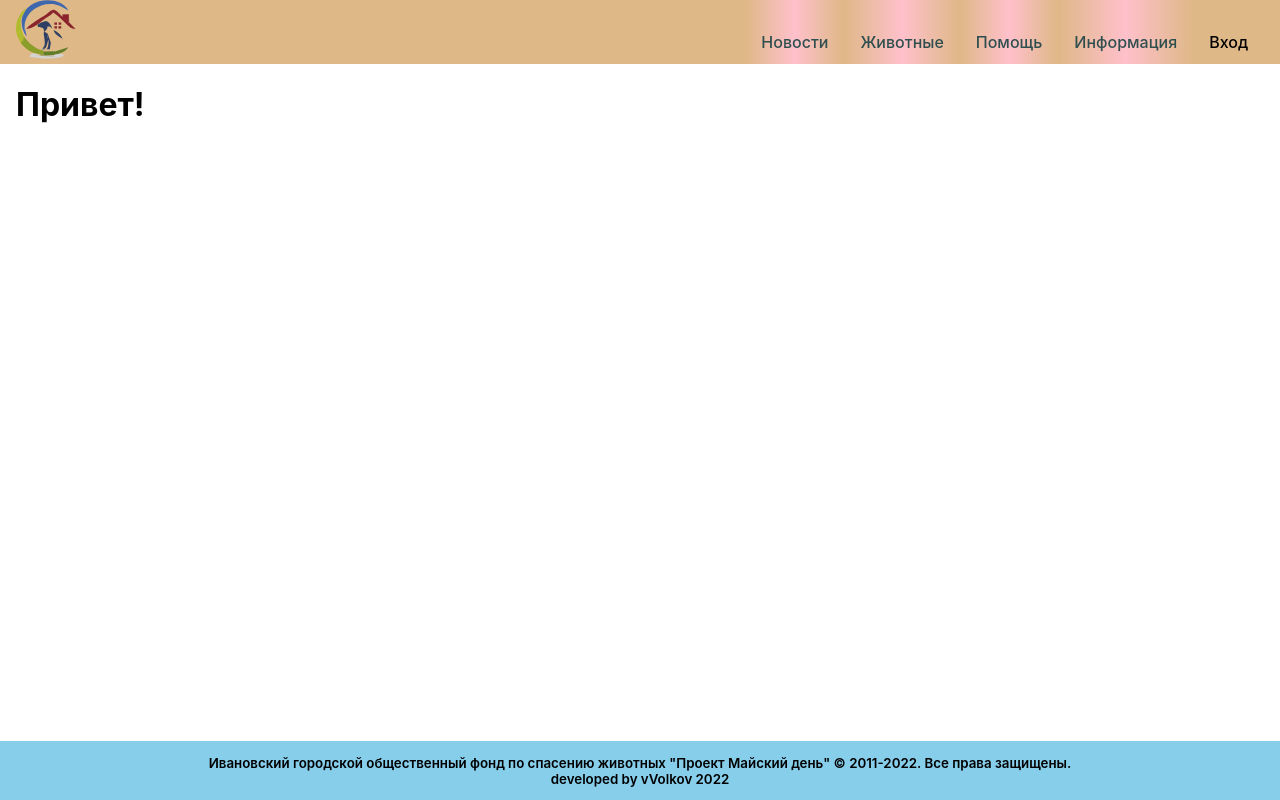
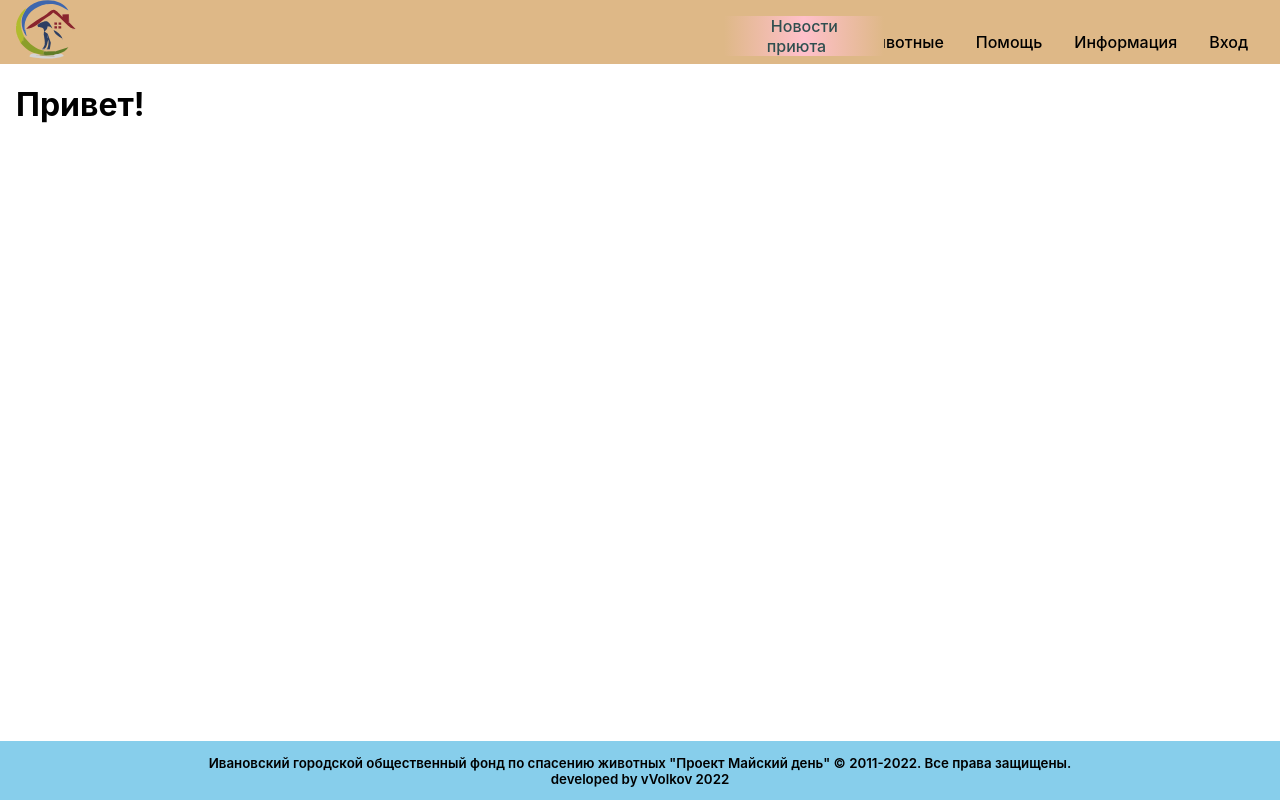
Before and after one commit to vVitalv/mayday, a Next.js app: page / in a window 1280 px wide. Built offline with nearby package versions, Linux system fonts and the light colour scheme.

Commit message:
menu animation

```diff
--- a/components/header.tsx
+++ b/components/header.tsx
@@ -13,7 +13,24 @@ function Header() {
       </Link>
       <nav className='header_navigation'>
         <div className='header_navigation_list'>
-          <Link href='/news'>Новости</Link>
+          <ul className='header_navigation_list_section'>
+            <li className='menu_item_0'>
+              <Link href='/news'>Новости</Link>
+            </li>
+            <li className='menu_item_1'>
+              <Link href='/news/shelternews'>Новости приюта</Link>
+            </li>
+            <li className='menu_item_2'>
+              <Link href='/news/worldnews'>Новости мира</Link>
+            </li>
+            <li className='menu_item_3'>
+              <Link href='/news/actions'>Акции приюта</Link>
+            </li>
+            <li className='menu_item_4'>
+              <Link href='/news/newsaboutus'>СМИ о нас</Link>
+            </li>
+          </ul>
+
           <Link href='/lodgers'>Животные</Link>
           <Link href='/help'>Помощь</Link>
           <Link href='/info'>Информация</Link>
--- a/styles/globals.scss
+++ b/styles/globals.scss
@@ -27,9 +27,26 @@ header {
     .header_navigation_list {
       height: 100%;
       display: flex;
-      a {
-        color: darkslategray;
-        background-image: linear-gradient(90deg, burlywood, pink, burlywood);
+      .header_navigation_list_section {
+        position: relative;
+        width: 10em;
+        &:hover .menu_item_1 {
+            transform: translateY(100px) ;
+          }
+        li {
+          position: absolute;
+          width: 100%;
+          text-align: center;
+          list-style-type: none;
+          color: darkslategray;
+          background-image: linear-gradient(90deg, burlywood, pink, burlywood);
+        }
+        li:first-child {
+          z-index: 10;
+        }
+        .menu_item_1 {
+          transition: all 1s;
+        }
       }
     }
   }
```
